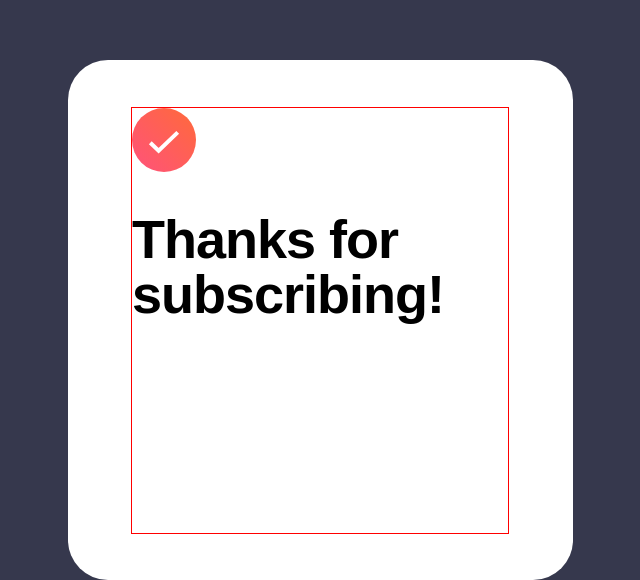
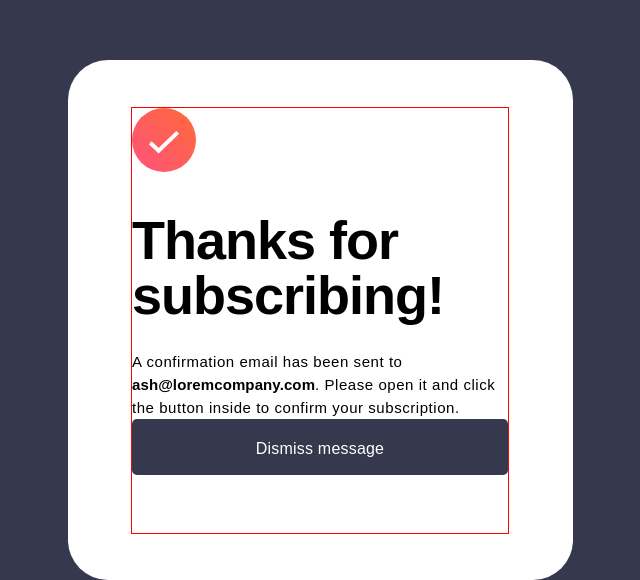
Before and after one commit to isildurrr1/newsletter-sign-up-with-success-message, a React (Create React App) app: page / in a window 1280 px wide. Shown: the part 220-800 px from the top of the page, without its empty margins (320-960 px from the left). Built offline with nearby package versions, Linux system fonts and the light colour scheme.

Commit message:
add paragraph

```diff
--- a/src/components/Success/Success.sass
+++ b/src/components/Success/Success.sass
@@ -19,3 +19,29 @@
   font-size: 54px
   letter-spacing: -1px
   line-height: 55px
+  margin: 37px 0 27px 0
+
+.paragraph
+  margin: 0
+  line-height: 23px
+  letter-spacing: 0.55px
+  font-size: 15px
+
+.email
+  font-weight: 700
+  font-size: 15px
+  letter-spacing: 0.1px
+
+.button
+  width: 100%
+  height: 56px
+  border-radius: 5px
+  border: none
+  background: #36384D
+  color: white
+  padding-top: 5px
+  letter-spacing: 0.2px
+  transition: background 1s ease
+  &:hover
+    background: linear-gradient(70deg, #FF5075, #FF6B3C)
+    transition: background 1s ease
--- a/src/components/Success/Success.tsx
+++ b/src/components/Success/Success.tsx
@@ -1,12 +1,19 @@
 import './Success.sass'
 import image from '../../images/icon-success.svg'
+import { useState } from 'react'
 
 const Success = () => {
+  const [email, sentEmail] = useState('ash@loremcompany.com')
   return (
     <div className="success">
       <div className="container">
         <img src={image} alt="img" className="image" />
         <h1 className="title">Thanks for subscribing!</h1>
+        <p className="paragraph">A confirmation email has been sent to
+          <span className="email"> {email}</span>.
+          Please open it and click the button inside to confirm your subscription.
+        </p>
+        <button className="button">Dismiss message</button>
       </div>
     </div>
   )
```
